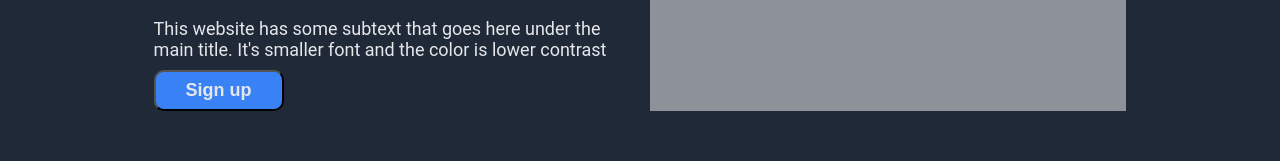
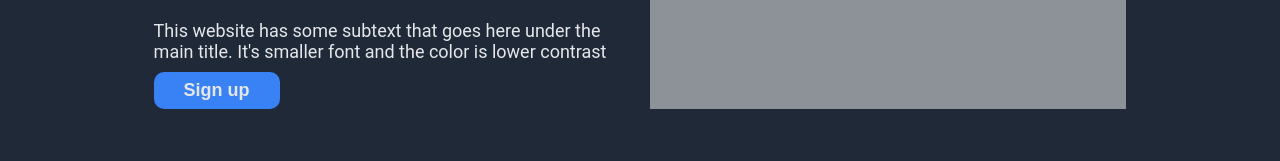
Before and after one commit to Rajanikanth0/landing-page, a plain HTML site: page index.html in a window 1280 px wide. Shown: the part 306-467 px from the top of the page. Drawn offline with Linux system fonts and the light colour scheme.

Commit message:
fix: Remove button border

```diff
--- a/css/style.css
+++ b/css/style.css
@@ -76,9 +76,9 @@ nav ul {
   padding: 8px 30px;
   align-self: flex-start;
   border-radius: 10px;
+  border: none;
 }
 
-/* add alt text to img, fix btn back */
 /* second-section */
 .second-section {
   height: 70vh;
```
